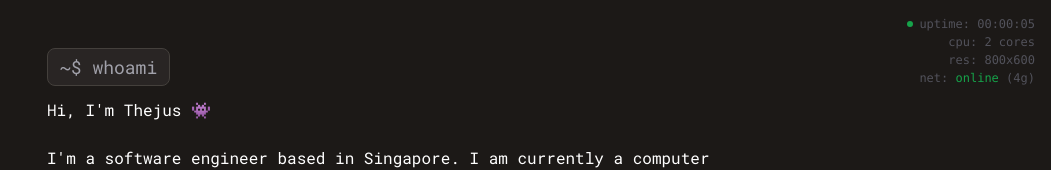
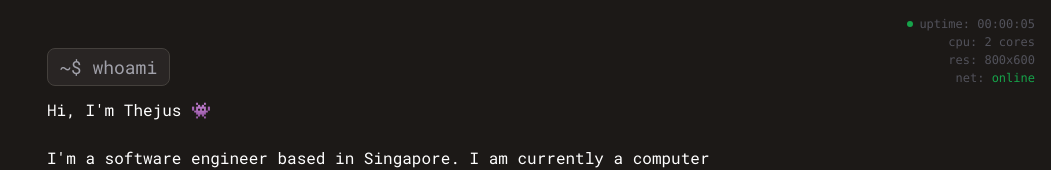
Before and after one commit to thejus03/thejus03.com, a Next.js app: page / in a window 1280 px wide. Shown: the top 170 px of the page, without its empty margins (229-1280 px from the left). Built offline with nearby package versions, Linux system fonts and the light colour scheme.

Commit message:
Refactor BootSequence and UptimeCounter components for improved state management and clarity

```diff
--- a/app/components/BootSequence.tsx
+++ b/app/components/BootSequence.tsx
@@ -10,13 +10,10 @@ const LINES = [
 export default function BootSequence() {
   const [visibleCount, setVisibleCount] = useState(0);
   const [fading, setFading] = useState(false);
-  const [done, setDone] = useState(false);
+  const [done, setDone] = useState(() => typeof window !== "undefined" && !!sessionStorage.getItem("booted"));
 
   useEffect(() => {
-    if (sessionStorage.getItem("booted")) {
-      setDone(true);
-      return;
-    }
+    if (done) return;
 
     const timers: ReturnType<typeof setTimeout>[] = [];
 
--- a/app/components/UptimeCounter.tsx
+++ b/app/components/UptimeCounter.tsx
@@ -6,27 +6,19 @@ interface BatteryManager extends EventTarget {
   charging: boolean;
 }
 
+interface NavigatorWithBattery extends Navigator {
+  getBattery(): Promise<BatteryManager>;
+}
+
 export default function UptimeCounter() {
   const [seconds, setSeconds] = useState(0);
   const [battery, setBattery] = useState<{ level: number; charging: boolean } | null>(null);
-  const [online, setOnline] = useState(true);
-  const [cores, setCores] = useState<number | null>(null);
-  const [resolution, setResolution] = useState<string | null>(null);
-  const [connType, setConnType] = useState<string | null>(null);
-
+  const [online, setOnline] = useState(() => typeof window !== "undefined" ? navigator.onLine : true);
+  const [cores] = useState<number | null>(() => typeof window !== "undefined" ? navigator.hardwareConcurrency ?? null : null);
+  const [resolution] = useState<string | null>(() => typeof window !== "undefined" ? `${screen.width}x${screen.height}` : null);
 
   useEffect(() => {
     const interval = setInterval(() => setSeconds(s => s + 1), 1000);
-
-    setCores(navigator.hardwareConcurrency ?? null);
-    setResolution(`${screen.width}x${screen.height}`);
-    const conn = (navigator as any).connection;
-    if (conn) {
-      setConnType(conn.effectiveType);
-      conn.addEventListener("change", () => setConnType(conn.effectiveType));
-    }
-
-    setOnline(navigator.onLine);
 
     const handleOnline = () => setOnline(true);
     const handleOffline = () => setOnline(false);
@@ -34,7 +26,7 @@ export default function UptimeCounter() {
     window.addEventListener("offline", handleOffline);
 
     if ("getBattery" in navigator) {
-      (navigator as any).getBattery().then((bat: BatteryManager) => {
+      (navigator as NavigatorWithBattery).getBattery().then((bat: BatteryManager) => {
         setBattery({ level: bat.level, charging: bat.charging });
         const update = () => setBattery({ level: bat.level, charging: bat.charging });
         bat.addEventListener("levelchange", update);
@@ -64,8 +56,7 @@ export default function UptimeCounter() {
       )}
       {cores && <div>cpu: {cores} cores</div>}
       {resolution && <div>res: {resolution}</div>}
-
-      <div>net: <span className={online ? "text-green-600" : "text-rose-500"}>{online ? "online" : "offline"}</span>{connType && <span className="text-zinc-600"> ({connType})</span>}</div>
+      <div>net: <span className={online ? "text-green-600" : "text-rose-500"}>{online ? "online" : "offline"}</span></div>
     </div>
   );
 }
```
